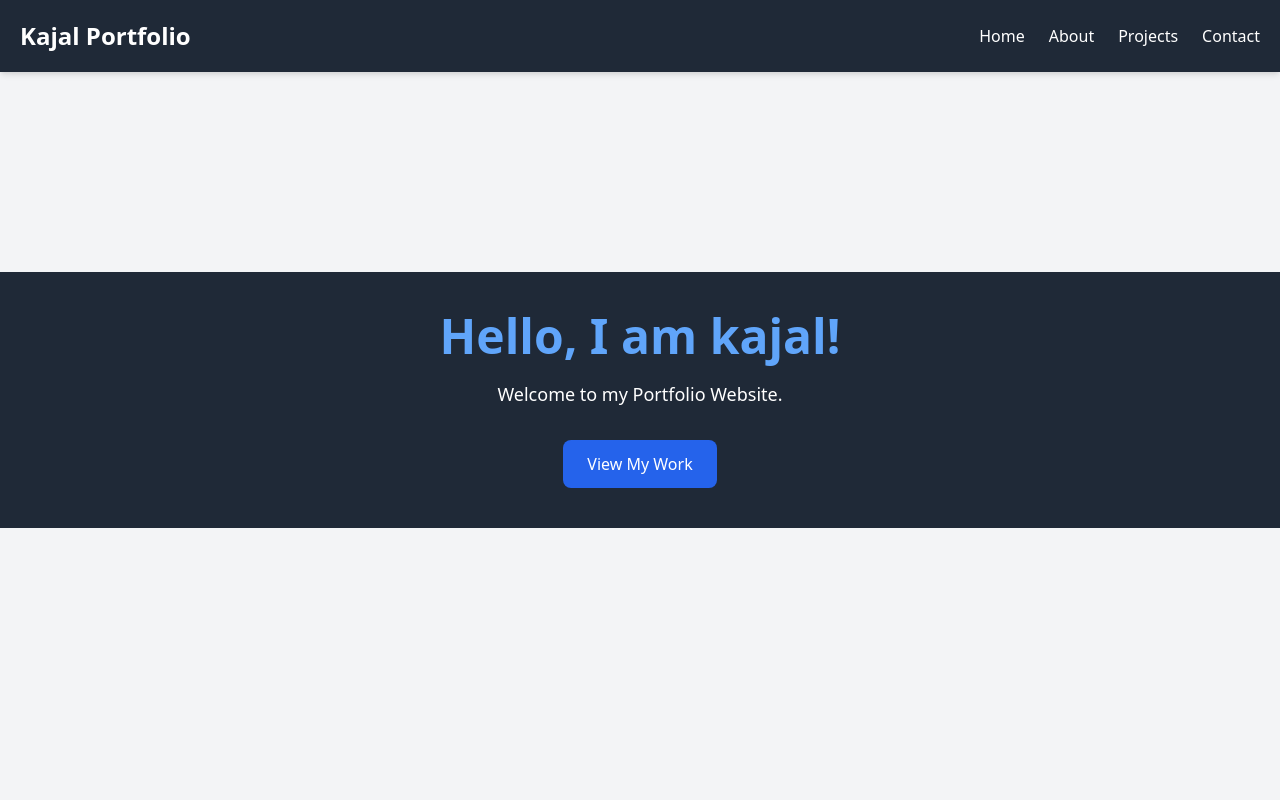
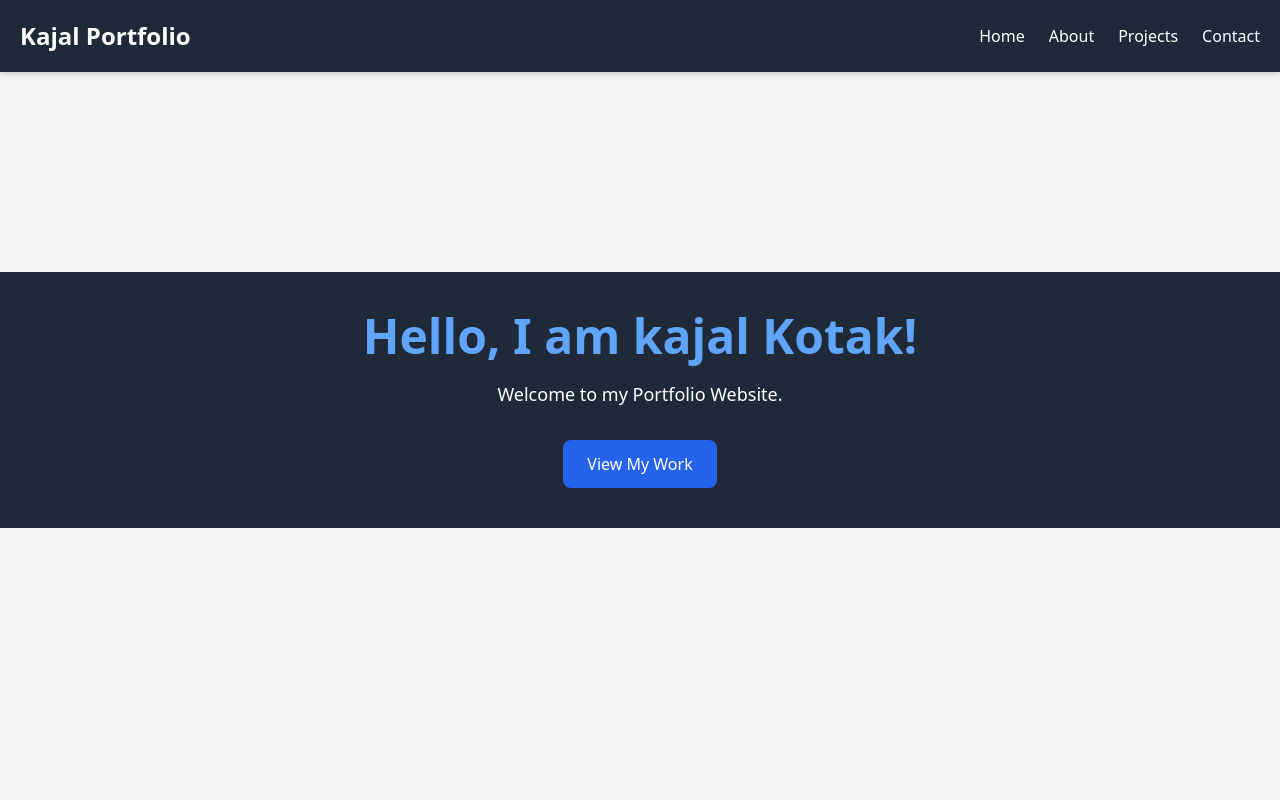
Before and after one commit to kajalkotak/portfolio-website-new, a React (Create React App) app: page / in a window 1280 px wide. Shown: the top 800 px of the page. Built offline with nearby package versions, Linux system fonts and the light colour scheme.

Commit message:
Update Hero section text

```diff
--- a/src/App.js
+++ b/src/App.js
@@ -8,7 +8,7 @@ import Contact from "./Contact";
 import Footer from "./Footer";
 
 function App() {
-  const myName = "kajal";
+  const myName = "kajal Kotak";
   const myBio =
     "I am Kajal, a passionate web developer learning React and Tailwind CSS. I love creating beautiful and responsive websites.";
 
```
